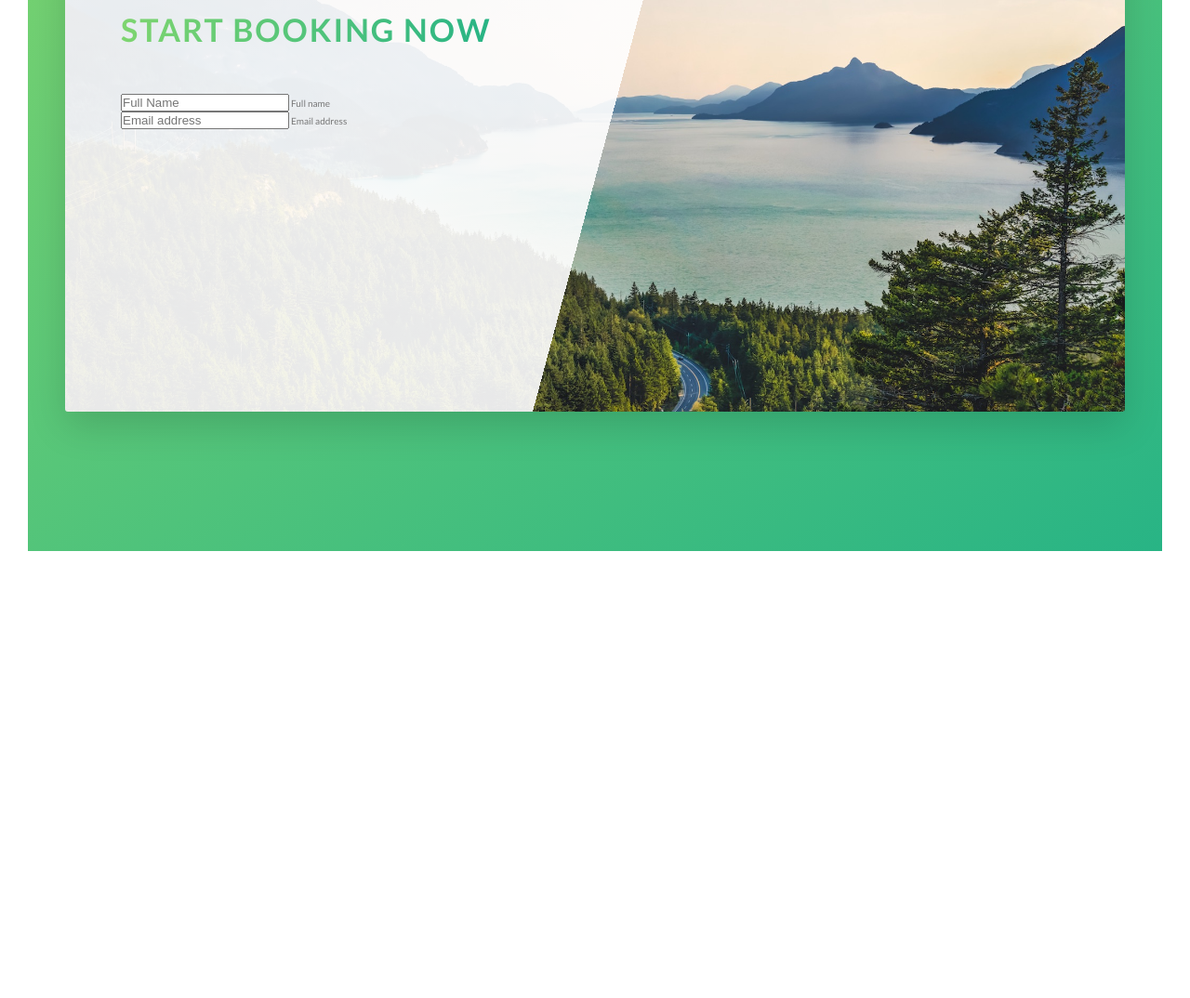
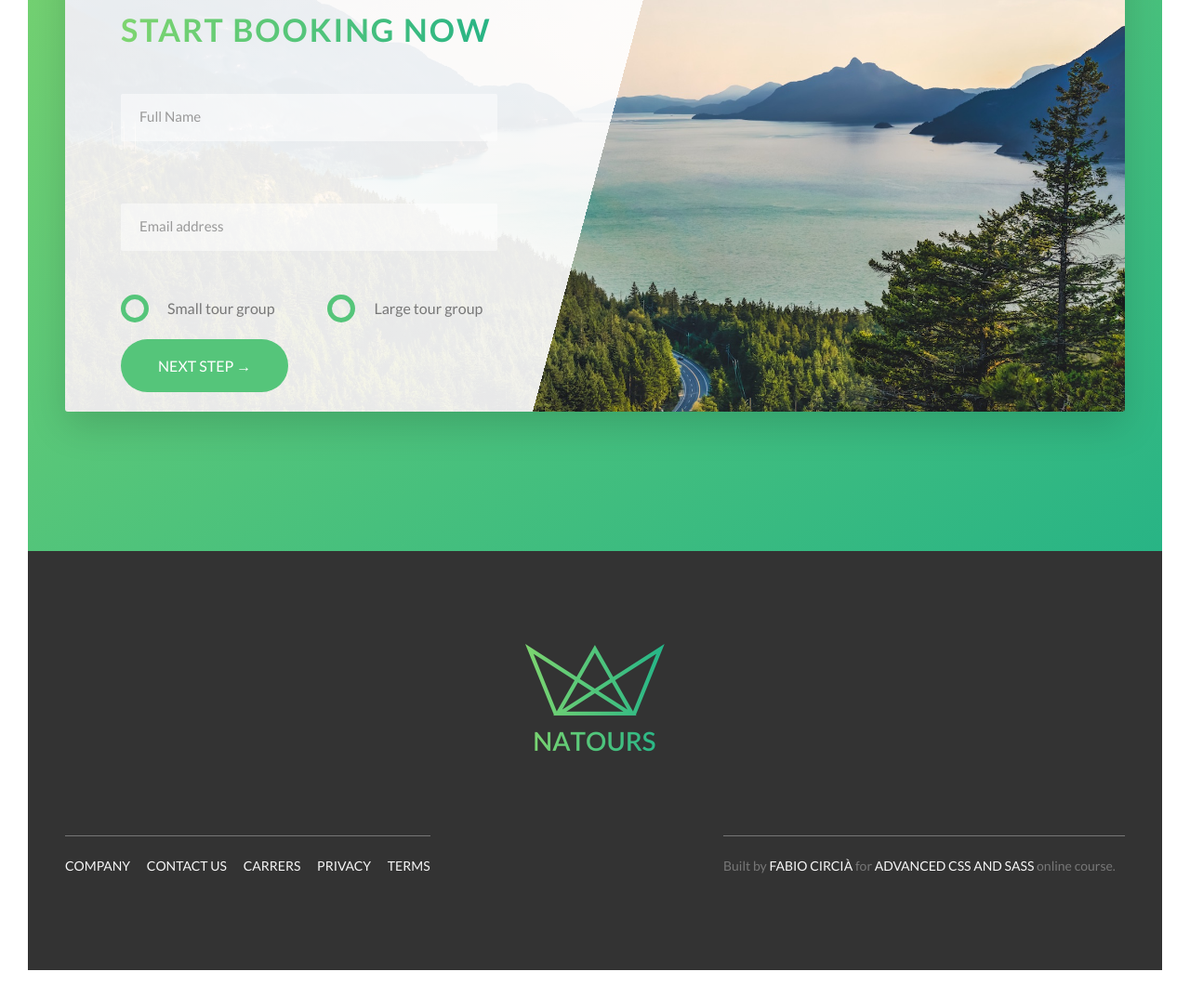
Before and after one commit to samcro85/Natours-project, a website: page index.html in a window 1280 px wide. Shown: the part 4832-5906 px from the top of the page at 93% size. Before the commit the page ends 5455 px from the top, so only its background shows below. Drawn offline with Linux system fonts and the light colour scheme.

Commit message:
creato footer

```diff
--- a/index.html
+++ b/index.html
@@ -332,7 +332,7 @@
                 </div>
 
                 <!-- LABEL NAME -->
-                <div class="form__group">
+                <div class="form__group u-margin-bottom-md">
                   <input
                     type="text"
                     class="form__input"
@@ -354,12 +354,85 @@
                   />
                   <label for="email" class="form__label">Email address</label>
                 </div>
+
+                <!-- PRIMO RADIO BUTTON -->
+                <div class="form__group">
+                  <div class="form__radio-group">
+                    <input
+                      type="radio"
+                      class="form__radio-input"
+                      id="small"
+                      name="size"
+                    />
+                    <label for="small" class="form__radio-label">
+                      <span class="form__radio-button"></span>
+                      Small tour group</label
+                    >
+                  </div>
+
+                  <!-- SECONDO RADIO BUTTON -->
+                  <div class="form__radio-group">
+                    <input
+                      type="radio"
+                      class="form__radio-input"
+                      id="large"
+                      name="size"
+                    />
+                    <label for="large" class="form__radio-label">
+                      <span class="form__radio-button"></span>
+                      Large tour group</label
+                    >
+                  </div>
+                </div>
+                <div class="form__group">
+                  <buttton class="btn btn--green">Next step &rarr;</buttton>
+                </div>
               </form>
             </div>
           </div>
         </div>
       </section>
     </main>
+
+    <!-- FOOTER -->
+    <footer class="footer">
+      <div class="footer__logo-box">
+        <img
+          src="./img/logo-green-2x.png"
+          alt="full logo"
+          class="footer__logo"
+        />
+      </div>
+      <div class="row">
+        <div class="col-1-of-2">
+          <div class="footer__navigation">
+            <ul class="footer__list">
+              <li class="footer__item">
+                <a href="#" class="footer__link">Company</a>
+              </li>
+              <li class="footer__item">
+                <a href="#" class="footer__link">Contact us</a>
+              </li>
+              <li class="footer__item">
+                <a href="#" class="footer__link">Carrers</a>
+              </li>
+              <li class="footer__item">
+                <a href="#" class="footer__link">Privacy</a>
+              </li>
+              <li class="footer__item">
+                <a href="#" class="footer__link">Terms</a>
+              </li>
+            </ul>
+          </div>
+        </div>
+        <div class="col-1-of-2">
+          <p class="footer__copyright">
+            Built by <a href="" class="footer__link">Fabio Circià</a> for
+            <a href="" class="footer__link">Advanced CSS and SASS</a> online course.
+          </p>
+        </div>
+      </div>
+    </footer>
     <!--   SECTION
     <section class="grid-test">
        PRIMA RIGA
--- a/sass/abstracts/_variables.scss
+++ b/sass/abstracts/_variables.scss
@@ -10,6 +10,9 @@ $color-tertiary-light: #2998ff;
 $color-tertiary-dark: #5643fa;
 
 $color-grey-dark: #777;
+$color-grey-dark--2: #999;
+$color-grey-dark--3: #333;
+
 $color-grey-light: #bbb;
 
 $color-black: #000;
--- a/sass/base/_utilities.scss
+++ b/sass/base/_utilities.scss
@@ -1,23 +1,23 @@
 .u-center-text {
-  text-align: center;
+  text-align: center !important;
 }
 
 .u-margin-bottom-big {
-  margin-bottom: 8rem;
+  margin-bottom: 8rem !important;
 }
 
 .u-margin-top-big {
-  margin-top: 8rem;
+  margin-top: 8rem !important;
 }
 
 .u-margin-top-huge {
-  margin-top: 10rem;
+  margin-top: 10rem !important;
 }
 
 .u-margin-bottom-md {
-  margin-bottom: 4rem;
+  margin-bottom: 4rem !important;
 }
 
 .u-margin-bottom-small {
-  margin-bottom: 2rem;
+  margin-bottom: 2rem !important;
 }
--- a/sass/components/_buttons.scss
+++ b/sass/components/_buttons.scss
@@ -10,6 +10,10 @@
     transition: all 250ms;
     position: relative;
     font-size: $default-font-size;
+
+    // For button element
+    border: none;
+    cursor: pointer;
   }
 
   &:hover {
--- /dev/null
+++ b/sass/components/_form.scss
@@ -0,0 +1,94 @@
+.form {
+  &__group:not(:last-child) {
+    margin-bottom: 2rem;
+  }
+  &__input {
+    font-size: 1.5rem;
+    font-family: inherit;
+    color: inherit;
+    padding: 1.5rem 2rem;
+    border-radius: 2px;
+    background-color: rgba($color: $color-white, $alpha: 0.5);
+    border: none;
+    border-bottom: 3px solid transparent;
+    display: block;
+    width: 90%;
+    transition: all 0.3s;
+
+    &:focus {
+      outline: none;
+      box-shadow: 0 1rem 2rem rgba($color: #000000, $alpha: 0.1);
+      border-bottom: 3px solid $color-primary;
+
+      &:invalid {
+        border-bottom: 3px solid $color-secondary-dark;
+      }
+    }
+
+    &::placeholder {
+      color: $color-grey-dark--2;
+    }
+  }
+
+  &__input:placeholder-shown + &__label {
+    // Mettiamo pure opacity perchè 'visibility non è animabile'
+    opacity: 0;
+    visibility: hidden;
+    transform: translateY(-4rem);
+  }
+
+  &__label {
+    font-size: 1.2rem;
+    font-weight: 700;
+    margin-left: 2rem;
+    margin-top: 0.7rem;
+    display: block;
+    transition: all 0.3s;
+  }
+
+  &__radio-group {
+    width: 49%;
+    display: inline-block;
+  }
+
+  &__radio-label {
+    font-size: $default-font-size;
+    cursor: pointer;
+    position: relative;
+    padding-left: 5rem;
+  }
+
+  &__radio-button {
+    width: 3rem;
+    height: 3rem;
+    border: 5px solid $color-primary;
+    border-radius: 50%;
+    display: inline-block;
+    position: absolute;
+    left: 0;
+    top: -0.5rem;
+
+    &::after {
+      width: 1.3rem;
+      height: 1.3rem;
+      content: "";
+      display: block;
+      border-radius: 50%;
+      background-color: $color-primary;
+      position: absolute;
+      top: 50%;
+      left: 50%;
+      transform: translate(-50%, -50%);
+      opacity: 0;
+      transition: opacity 0.3s;
+    }
+  }
+
+  &__radio-input {
+    display: none;
+  }
+
+  &__radio-input:checked ~ &__radio-label > &__radio-button::after {
+    opacity: 1;
+  }
+}
--- /dev/null
+++ b/sass/layouts/_footer.scss
@@ -0,0 +1,59 @@
+.footer {
+  background-color: $color-grey-dark--3;
+  padding: 10rem 0;
+  font-size: 1.4rem;
+
+  &__logo-box {
+    text-align: center;
+    margin-bottom: 8rem;
+  }
+
+  &__logo {
+    width: 15rem;
+    height: auto;
+  }
+
+  &__navigation {
+    border-top: 1px solid $color-grey-dark;
+    padding-top: 2rem;
+    display: inline-block;
+  }
+
+  &__list {
+    list-style: none;
+  }
+
+  &__item {
+    display: inline-block;
+
+    &:not(:last-child) {
+      margin-right: 1.5rem;
+    }
+  }
+
+  &__link {
+    &:link,
+    &:visited {
+      text-decoration: none;
+      color: $color-grey-light-1;
+      text-transform: uppercase;
+      display: inline-block;
+      transition: all 0.2s;
+      background-color: $color-grey-dark--3;
+    }
+
+    &:hover,
+    &:active {
+      color: $color-primary;
+      box-shadow: 0 1rem 2rem rgba($color: #000000, $alpha: 0.4);
+      transform: rotate(5deg) scale(1.3);
+    }
+  }
+
+  &__copyright {
+    width: 80%;
+    float: right;
+    border-top: 1px solid $color-grey-dark;
+    padding-top: 2rem;
+  }
+}
--- a/sass/main.scss
+++ b/sass/main.scss
@@ -13,8 +13,10 @@
 @import "./components/cards";
 @import "./components/composition";
 @import "./components/feature-box";
+@import "./components/form";
 
 @import "./layouts/grid";
 @import "./layouts/header";
+@import "./layouts/footer";
 
 @import "./pages/home";
```
Also changed, not shown: css/main.css.
